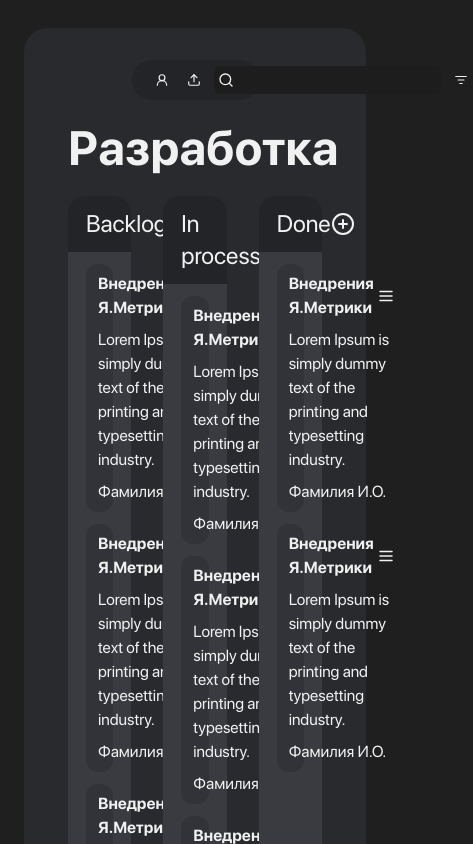
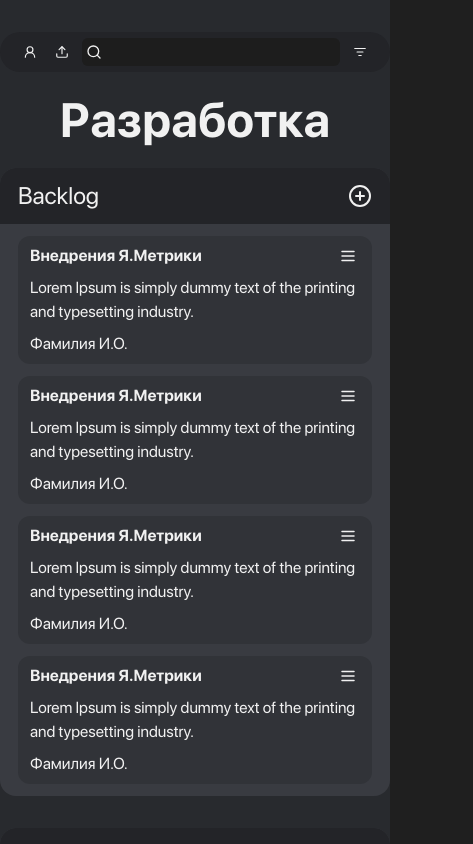
Before and after one commit to BigEnterpriseTechCorporation/Frontend, a Next.js app: page / in a window 390 px wide. Shown: the top 844 px of the page, 473 px wide, since content can reach past the window. Built offline with nearby package versions, Linux system fonts and the light colour scheme.

Commit message:
feat: add responsive landing, auth, registration

```diff
--- a/app/auth/page.tsx
+++ b/app/auth/page.tsx
@@ -33,13 +33,13 @@ export default function Auth() {
 	}
 
 	return (
-		<main className={cn('flex justify-center items-center', 'h-screen')}>
+		<main className={cn('flex justify-center items-center','px-4', 'h-screen')}>
 			<form
-				className={cn('text-center', 'w-72.25')}
+				className={cn('text-center', 'w-96')}
 				onSubmit={onSubmit}>
 				<div
 					role="group"
-					className={cn('rounded-t-2.5xl', 'px-4.5 pt-4.5 pb-3', 'bg-DT_TextboxEText')}>
+					className={cn('rounded-t-2.5xl', 'px-5 pt-6 pb-3', 'bg-DT_TextboxEText')}>
 					<h1 className="text-lg font-semibold">С возвращением!</h1>
 					<h2 className="text-sm">Мы так рады видеть вас снова!</h2>
 					<Label
@@ -52,7 +52,7 @@ export default function Auth() {
 						type="password"
 						placeholder="Пароль"
 					/>
-					<h3 className={cn('text-xs text-DT_Login', 'pt-2')}>
+					<h3 className={cn('text-sm text-DT_Login', 'pt-2')}>
 						Нужна учётная запись?{' '}
 						<Link
 							href={'/'}
@@ -64,7 +64,7 @@ export default function Auth() {
 
 				<button
 					type="submit"
-					className={cn('bg-[rgb(45,_45,_45)] text-Blue', 'rounded-b-2.5xl', 'w-full py-2')}>
+					className={cn('bg-[rgb(45,_45,_45)] text-Blue text-lg', 'rounded-b-2.5xl', 'w-full py-2')}>
 					Вход
 				</button>
 			</form>
--- a/app/globals.css
+++ b/app/globals.css
@@ -5,6 +5,14 @@
 textarea:focus,
 input:focus {
 	outline: none;
+}
+
+input:-webkit-autofill,
+input:-webkit-autofill:focus {
+    transition: background-color 600000s 0s, color 600000s 0s;
+}
+input[data-autocompleted] {
+    background-color: transparent !important;
 }
 
 ::-webkit-scrollbar,
--- a/app/layout.tsx
+++ b/app/layout.tsx
@@ -65,7 +65,7 @@ export default function RootLayout({
 }>) {
 	return (
 		<html lang="en">
-			<body className={`${sfPro.className} bg-DT_DeepBckgr text-DT_Text`}>{children}</body>
+			<body className={`${sfPro.className} bg-DT_DeepBckgr text-DT_Text overflow-x-hidden`}>{children}</body>
 		</html>
 	)
 }
--- a/app/page.tsx
+++ b/app/page.tsx
@@ -5,11 +5,11 @@ import TaskGroup from '@/components/ui/taskGroup'
 import FullTask from '@/components/layout/fulltask'
 import { Provider } from 'react-redux'
 import store from '@/lib/redux/store'
-import AddTask from '@/components/layout/addTask'
 import taskGroups from '@/data/taskGroups.json'
 import tasks from '@/data/tasks.json'
 import { Reorder } from 'framer-motion'
 import { useState } from 'react'
+import AddTask from '@/components/layout/addTask'
 
 export interface task {
 	taskId: number
@@ -27,13 +27,14 @@ export interface groupTask {
 export default function Home() {
 	return (
 		<Provider store={store}>
-			<div className="flex justify-center items-center h-min-screen px-6 py-7">
-				<section className="bg-DT_WTBack w-full h-full px-11 py-8 rounded-3xl">
+			<div className="flex justify-center items-center h-min-screen sm:px-6 sm:py-7">
+				<section className="bg-DT_WTBack w-full h-full sm:px-11 py-8 sm:rounded-3xl">
 					<Navigation />
 					<h1 className="font-bold text-5xl text-center py-6">Разработка</h1>
 					<main
-						className="w-full grid gap-8"
-						style={{ gridTemplateColumns: `repeat(3,minmax(0,1fr))` }}>
+						className="w-full grid gap-8 lg:grid-cols-3"
+						style={{gridTemplateRows:`repeat(${Math.ceil(taskGroups.length/3)},minmax(0,1fr))`}}
+						>
 						{
 							taskGroups.map(({groupId,name,tasksIds})=>{
 								return(
--- a/app/registration/page.tsx
+++ b/app/registration/page.tsx
@@ -4,6 +4,7 @@ import Link from 'next/link'
 import { FormEvent } from 'react'
 import PasswordValidator from 'password-validator'
 import Input from '@/components/ui/input'
+import { cn } from '@/utils/css'
 
 export default function Registration() {
 	async function onSubmit(event: FormEvent<HTMLFormElement>) {
@@ -55,13 +56,13 @@ export default function Registration() {
 	}
 
 	return (
-		<main className="flex justify-center items-center h-screen">
+		<main className={cn('flex justify-center items-center', 'px-4', 'h-screen')}>
 			<form
 				className="text-center w-72.25"
 				onSubmit={onSubmit}>
 				<div
 					role="group"
-					className="rounded-t-2.5xl px-4.5 pt-4.5 bg-DarkBGRD pb-3">
+					className="rounded-t-2.5xl px-4.5 pt-4.5 bg-DT_TextboxEText pb-3">
 					<h1 className="text-lg font-semibold">Создать учётную запись</h1>
 					<label className="text-start mb-1">
 						<h2 className="text-DarkTextMissStyle text-sm ml-1 pt-2">ФИО</h2>
--- a/components/layout/navigation.tsx
+++ b/components/layout/navigation.tsx
@@ -9,7 +9,7 @@ export default function Navigation() {
 		<nav
 			className={cn(
 				'bg-DT_TextboxCont',
-				'w-1/2 h-10',
+				'lg:w-1/2 w-full h-10',
 				'py-3 px-4.5',
 				'grid grid-cols-[max-content_max-content_auto_max-content] items-center content-center gap-2',
 				'justify-self-center',
@@ -24,7 +24,7 @@ export default function Navigation() {
 				<button className={cn('bg-DT_SearchBar', 'h-full', 'rounded-l-md')}>
 					<Search className="p-1" />
 				</button>
-				<Input className={cn('bg-DT_SearchBar', 'rounded-r-md', 'pl-0')} />
+				<Input className={cn('bg-DT_SearchBar', '!rounded-l-none', 'pl-0')} />
 			</label>
 			<ListFilter height={14} />
 		</nav>
--- a/components/ui/input.tsx
+++ b/components/ui/input.tsx
@@ -6,7 +6,7 @@ interface InputProps extends ComponentPropsWithoutRef<"input">{}
 export default function Input({className, ...props}:InputProps){
   return (
 		<input
-			className={cn('bg-DT_TextboxCont', 'rounded-xs', 'h-7', 'px-2', 'duration-300 ease-in-out', className)}
+			className={cn('bg-DT_TextboxCont', 'rounded-md', 'h-7', 'px-2', 'duration-300 ease-in-out', className)}
 			{...props}
 		/>
 	)
--- a/components/ui/taskGroup.tsx
+++ b/components/ui/taskGroup.tsx
@@ -18,10 +18,10 @@ export default function TaskGroup({groupId,name,tasksIds,...props}:TaskGroupProp
 		<div
 			className={cn('bg-DT_TextboxEText',"rounded-2xl")}
 			{...props}>
-			<div className={cn('flex justify-between', 'bg-DT_BacklLable', "rounded-t-2xl", "py-3 px-4.5")}>
+			<div className={cn('flex justify-between items-center', 'bg-DT_BacklLable', "rounded-t-2xl", "py-3 px-4.5")}>
 				<h3 className='text-2xl'>{name}</h3>
-				<button onClick={()=>dispatch(toggleAddTasks())}>
-					<CirclePlus />
+				<button onClick={()=>dispatch(toggleAddTasks())} className='h-1/2'>
+					<CirclePlus className='h-full'/>
 				</button>
 			</div>
 			<div className={cn("px-4.5 py-3","flex flex-col gap-3")}>
```
